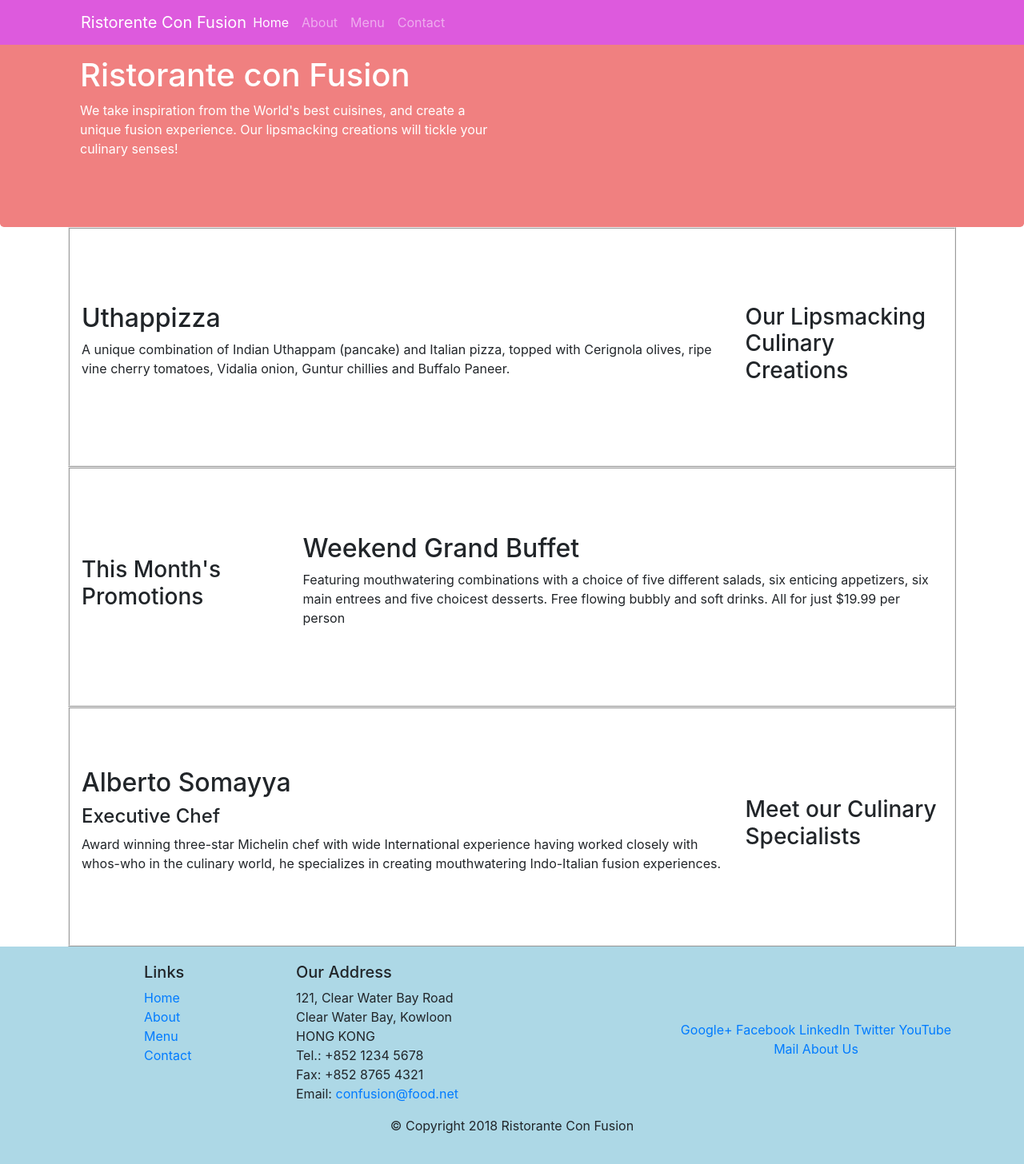
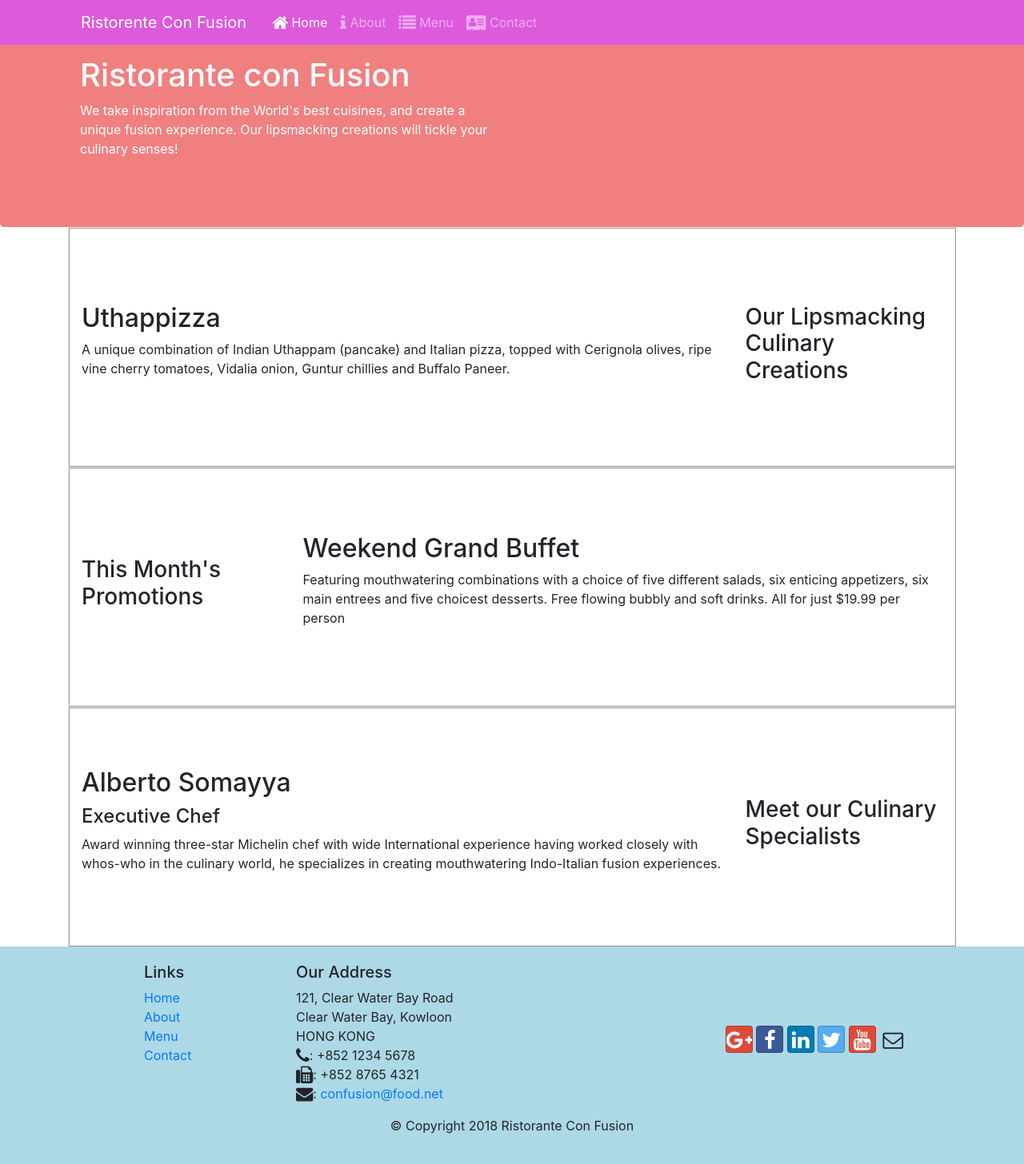
Before and after one commit to TusharGupta35/Coursera-Bootstrap, a website: page index.html in a window 1280 px wide. Shown: the whole page at 80% size. Drawn offline with nearby package versions, Linux system fonts and the light colour scheme.

Commit message:
fonts icons

```diff
--- a/index.html
+++ b/index.html
@@ -9,6 +9,8 @@
 
     <!-- Bootstrap CSS -->
     <link rel="stylesheet" href="node_modules/bootstrap/dist/css/bootstrap.min.css">
+    <link rel="stylesheet" href="node_modules/font-awesome/css/font-awesome.min.css">
+    <link rel="stylesheet" href="node_modules/bootstrap-social/bootstrap-social.css">
     <link rel="stylesheet" href="css/style.css">
     <title>Ristorante Con Fusion</title>
 </head>
@@ -21,12 +23,12 @@
                 <span class="navbar-toggler-icon"></span>
             </button>
             <a href="/" class="navbar-brand mr-auto mx-3">Ristorente Con Fusion</a>
-            <div class="collapse navbar-collapse" id="Navbar">
+            <div class="collapse navbar-collapse mx-4" id="Navbar">
                 <ul class="navbar-nav mr-auto">
-                    <li class="nav-item active"><a href="/" class="nav-link">Home</a></li>
-                    <li class="nav-item"><a href="/aboutus.html" class="nav-link">About</a></li>
-                    <li class="nav-item"><a href="#" class="nav-link">Menu</a></li>
-                    <li class="nav-item"><a href="#" class="nav-link">Contact</a></li>
+                    <li class="nav-item active"><a href="/" class="nav-link"><span class="fa fa-home fa-lg"></span> Home</a></li>
+                    <li class="nav-item"><a href="/aboutus.html" class="nav-link"><span class="fa fa-info fa-lg"></span> About</a></li>
+                    <li class="nav-item"><a href="#" class="nav-link"><span class="fa fa-list fa-lg"></span> Menu</a></li>
+                    <li class="nav-item"><a href="#" class="nav-link"><span class="fa fa-address-card fa-lg"></span> Contact</a></li>
                 </ul>
             </div>
         </div>
@@ -103,20 +105,19 @@
                         121, Clear Water Bay Road<br>
                         Clear Water Bay, Kowloon<br>
                         HONG KONG<br>
-                        Tel.: +852 1234 5678<br>
-                        Fax: +852 8765 4321<br>
-                        Email: <a href="mailto:confusion@food.net">confusion@food.net</a>
+                        <i class="fa fa-phone fa-lg"></i>: +852 1234 5678<br>
+                        <i class="fa fa-fax fa-lg"></i>: +852 8765 4321<br>
+                        <i class="fa fa-envelope fa-lg"></i>: <a href="mailto:confusion@food.net">confusion@food.net</a>
                     </address>
                 </div>
                 <div class="col-12 col-sm-4 align-self-center">
                     <div class="text-center">
-                        <a href="http://google.com/+">Google+</a>
-                        <a href="http://www.facebook.com/profile.php?id=">Facebook</a>
-                        <a href="http://www.linkedin.com/in/">LinkedIn</a>
-                        <a href="http://twitter.com/">Twitter</a>
-                        <a href="http://youtube.com/">YouTube</a>
-                        <a href="mailto:">Mail</a>
-                        <a href="aboutus.html">About Us</a>
+                        <a class="btn btn-social-icon btn-google" href="http://google.com/+"><i class="fa fa-google-plus fa-lg"></i></a>
+                        <a class="btn btn-social-icon btn-facebook" href="http://www.facebook.com/profile.php?id="><i class="fa fa-facebook fa-lg"></i></a>
+                        <a class="btn btn-social-icon btn-linkedin" href="http://www.linkedin.com/in/"><i class="fa fa-linkedin fa-lg"></i></a>
+                        <a class="btn btn-social-icon btn-twitter" href="http://twitter.com/"><i class="fa fa-twitter fa-lg"></i></a>
+                        <a class="btn btn-social-icon btn-google" href="http://youtube.com/"><i class="fa fa-youtube fa-lg"></i></a>
+                        <a class="btn btn-social-icon" href="mailto:"><i class="fa fa-envelope-o fa-lg"></i></a>
                     </div>
                 </div>
             </div>
--- a/package.json
+++ b/package.json
@@ -15,6 +15,8 @@
   },
   "dependencies": {
     "bootstrap": "^4.6.0",
+    "bootstrap-social": "^5.1.1",
+    "font-awesome": "^4.7.0",
     "jquery": "^3.6.0",
     "popper.js": "^1.12.9"
   }
```
Also changed, not shown: aboutus.html (+16 -14 lines), 1 other file.
